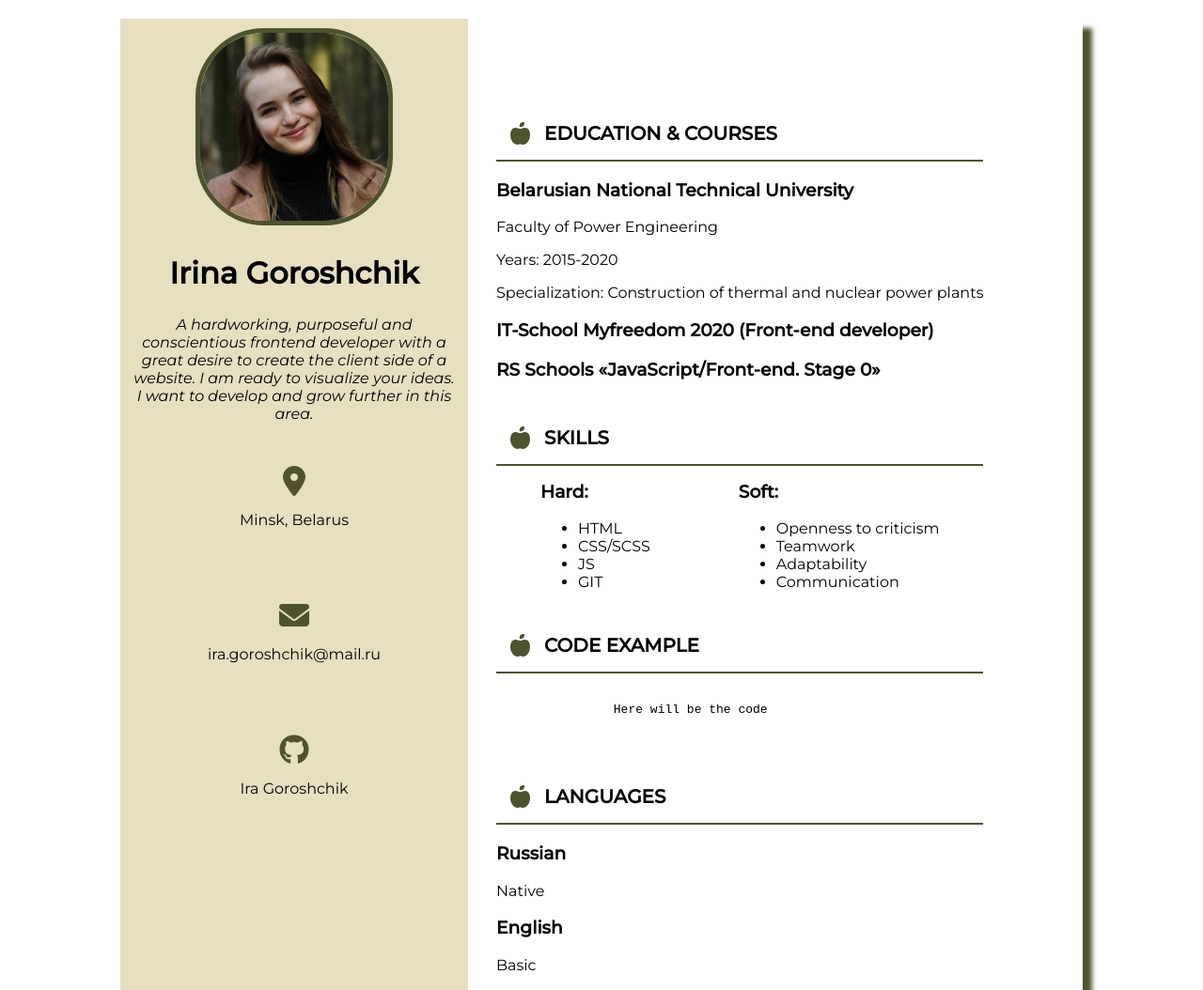
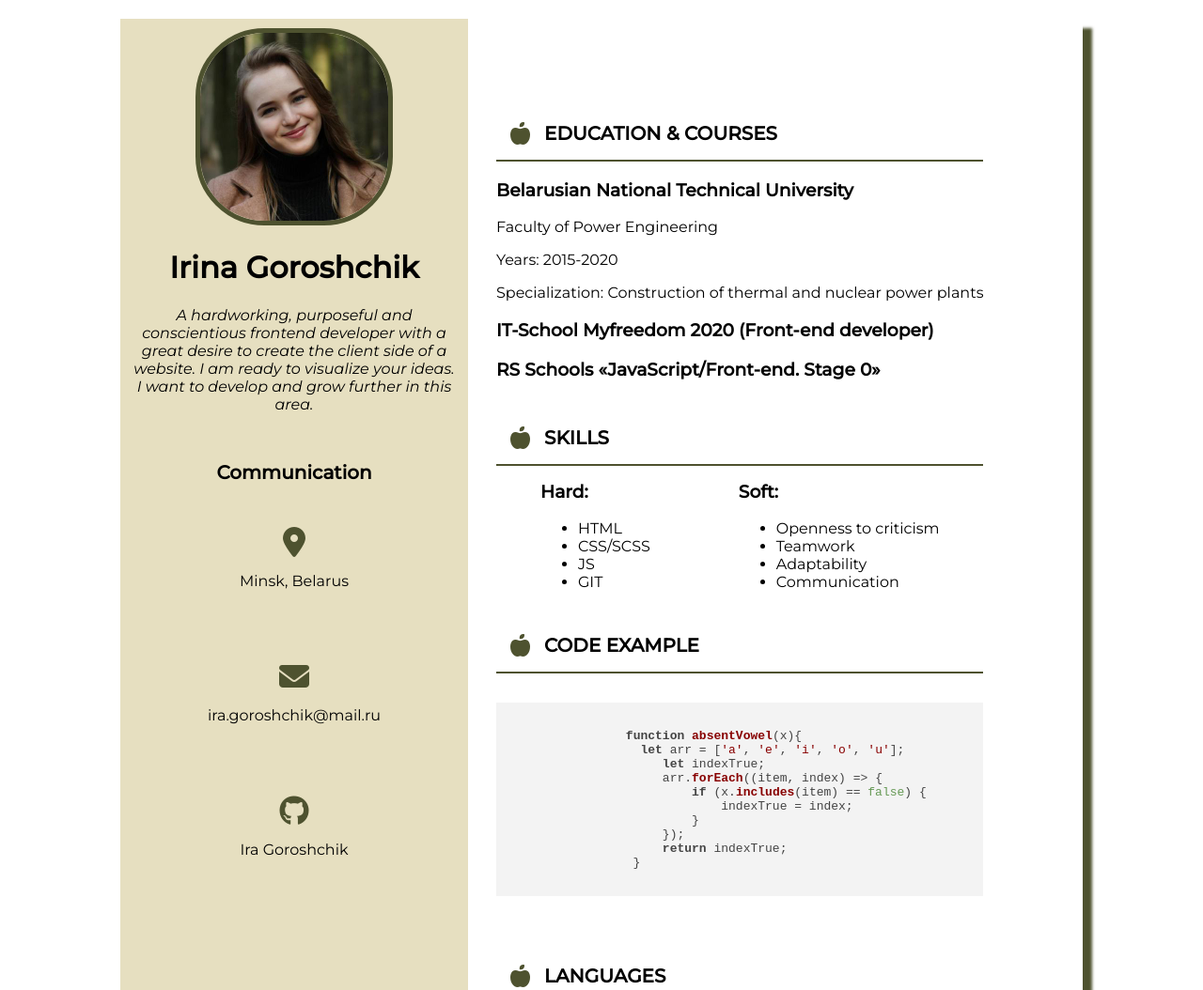
Before and after one commit to IraGoroshchik/rsschool-cv, a plain HTML site: page index.html in a window 1280 px wide. Shown: the top 1054 px of the page at 94% size. Drawn offline with nearby package versions, Linux system fonts and the light colour scheme.

Commit message:
refactor: update index and css

```diff
--- a/css/style.css
+++ b/css/style.css
@@ -1,29 +1,34 @@
 .container {
   font-family: 'Montserrat', sans-serif;
   max-width: 1024px;
-
   margin: 20px auto;
-  box-shadow: 10px 10px 5px #4e522f;
+  box-shadow: 10px 10px 3px #4e522f;
 
 }
+
 .main{
   display: flex;
+
 }
+
 .avatar {
   max-width: 200px;
   border: 5px solid #4e522f;
   border-radius: 35%;
 }
+
 .leftPath{
   background-color: hsla(49, 45%, 81%, 0.897) ;
   max-width: 350px;
   padding: 10px;
   text-align: center;
 }
+
 .rightPath{
   padding: 10px ;
   margin-top: 70px;
   margin-left: 20px;
+
 }
 
 h1 {
@@ -34,15 +39,31 @@ a{
   text-decoration: none;
   color: black;
 }
+
 .location,
 .email,
 .gitHub {
   padding: 30px 0;
+  list-style-type: none;
 }
+
+.listContacts{
+  padding: 0;
+}
+
 .aboutMe {
   font-size: 16px;
   font-style: italic;
 }
+
+h4{
+  font-weight: lighter;
+}
+
+.contacts h2{
+  padding-top: 30px;
+}
+
 .location i,
 .email i,
 .gitHub i{
--- a/index.html
+++ b/index.html
@@ -7,34 +7,40 @@
   <title>Document</title>
   <link rel="stylesheet" href="./css/style.css">
   <link href="https://fonts.googleapis.com/css2?family=Montserrat:ital,wght@0,400;0,500;1,400;1,500&display=swap" rel="stylesheet">
-  <script src="https://kit.fontawesome.com/a94beec5f0.js" crossorigin="anonymous"></script>
+  <link rel="stylesheet" href="http://cdnjs.cloudflare.com/ajax/libs/highlight.js/9.2.0/styles/default.min.css">
+  <script src="https://kit.fontawesome.com/a94beec5f0.js"></script>
+  <script src="http://cdnjs.cloudflare.com/ajax/libs/highlight.js/9.2.0/highlight.min.js"></script>
+  <script>hljs.initHighlightingOnLoad();</script>
 
 </head>
 <body>
   <div class="container">
     <main class="main">
-      <section class="leftPath">
+      <div class="leftPath">
         <img class="avatar" src="./img/76529596.jpg" alt="avatar">
         <h1>Irina Goroshchik</h1>
         <section class="aboutMe">
-          <p>A hardworking, purposeful and conscientious frontend developer with a great desire to create the client side of a website. I am ready to visualize your ideas.  I want to develop and grow further in this area.</p>
+          <h4>A hardworking, purposeful and conscientious frontend developer with a great desire to create the client side of a website. I am ready to visualize your ideas.  I want to develop and grow further in this area.</h4>
         </section>
         <section class="contacts">
-          <div class="location">
+          <h2>Communication</h2>
+          <ul class="listContacts">
+          <li class="location">
             <i class="fas fa-map-marker-alt"></i>
             <p>Minsk, Belarus</p>
-          </div>
-          <div class="email">
+          </li>
+          <li class="email">
             <i class="fas fa-envelope"></i>
             <p>ira.goroshchik@mail.ru</p>
-          </div>
-          <div class="gitHub">
+          </li>
+          <li class="gitHub">
             <i class="fab fa-github"></i>
             <p><a href="https://github.com/IraGoroshchik">Ira Goroshchik</a></p>
-          </div>
+          </li>
+        </ul>
         </section>
-      </section>
-      <section class="rightPath">
+      </div>
+      <div class="rightPath">
         <section class="educationCourses">
           <div class="heading">
             <i class="fas fa-apple-alt"></i>
@@ -94,8 +100,17 @@
           <p class="line"></p>
           <div class="code">
             <pre>
-              <code>
-                Here will be the code
+              <code class="javascript">
+                function absentVowel(x){
+                  let arr = ['a', 'e', 'i', 'o', 'u'];
+                     let indexTrue;
+                     arr.forEach((item, index) => {
+                         if (x.includes(item) == false) {
+                             indexTrue = index;
+                         }
+                     });
+                     return indexTrue;
+                 }
               </code>
             </pre>
           </div>
@@ -115,7 +130,7 @@
           <h3>English</h3>
           <p>Basic</p>
         </section>
-      </section>
+      </div>
     </main>
     <footer>
       <a class="gitFooter" href="https://github.com/IraGoroshchik">
```
